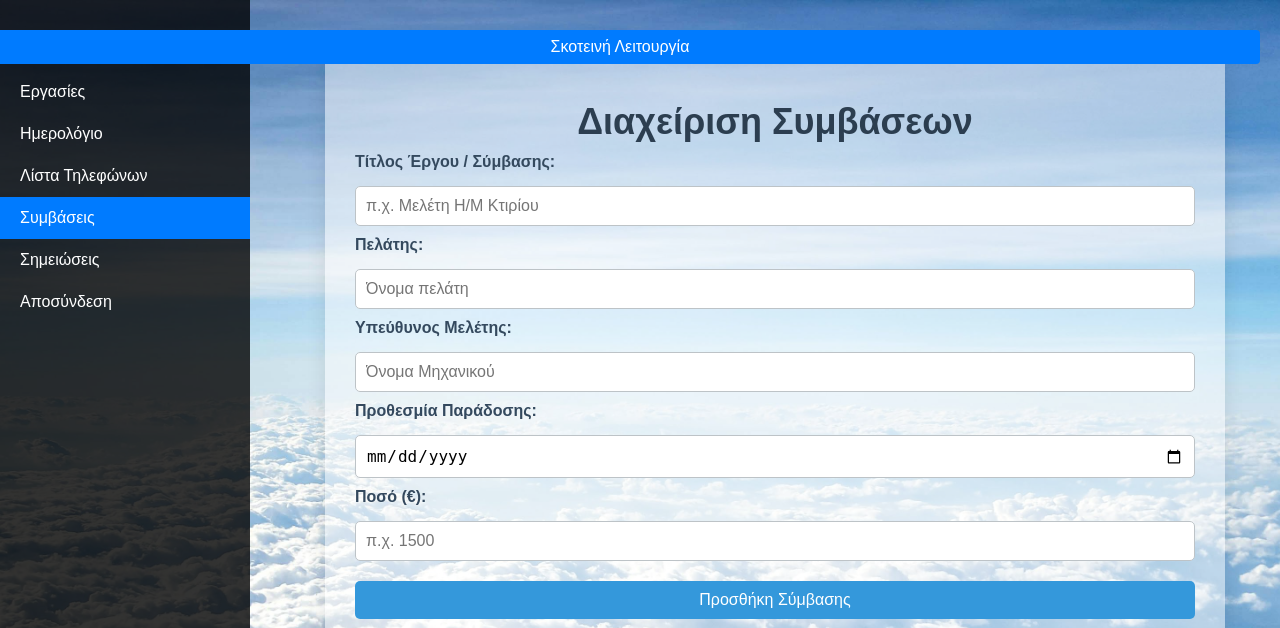
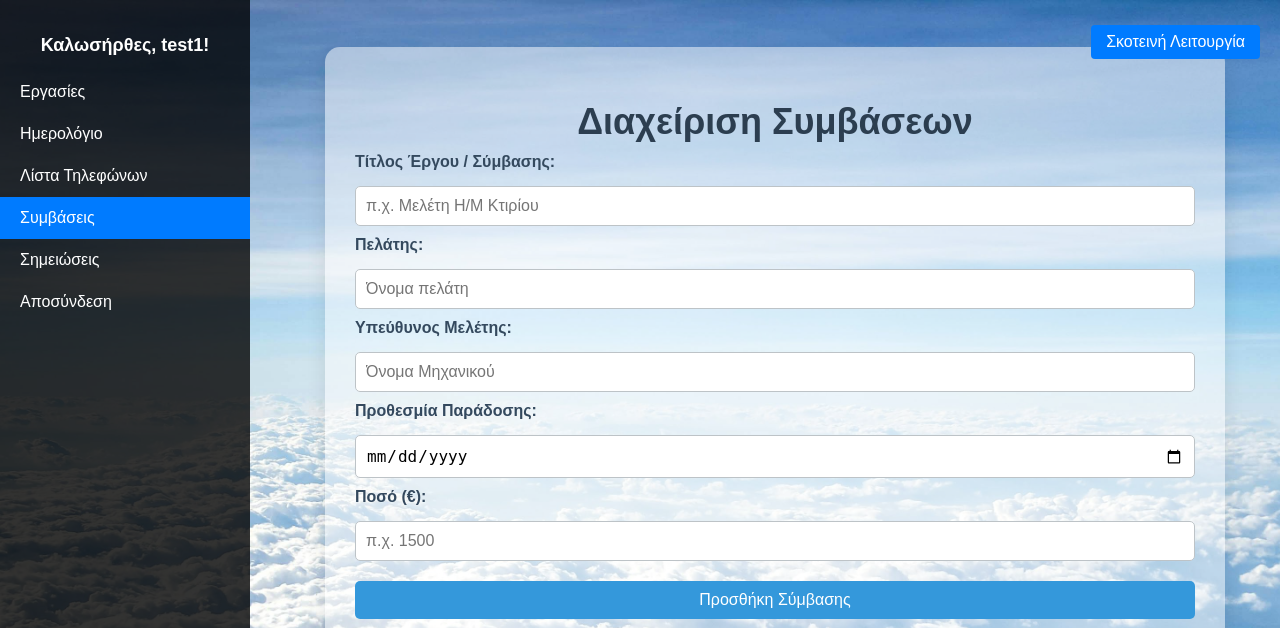
Before and after one commit to GiannisGogas/CRM, a Flask app: page /contracts in a window 1280 px wide. Shown: the top 628 px of the page. Run offline with Flask 3, Linux system fonts and the light colour scheme; a user stored in the database is signed in; data that the repository does not hold is empty.

Commit message:
Force mode toggle button to stay small and top-right

```diff
--- a/templates/contracts.html
+++ b/templates/contracts.html
@@ -51,10 +51,12 @@
             background-color: #007bff;
         }
         .mode-toggle {
-            position: fixed;
-            top: 20px;
-            right: 20px;
-            z-index: 1000;
+            position: fixed !important;
+            top: 15px !important;
+            right: 20px !important;
+            width: auto !important;
+            display: inline-block !important;
+            z-index: 9999 !important;
             padding: 8px 15px;
             background-color: #007bff;
             color: white;
@@ -88,7 +90,7 @@
     </style>
 </head>
 <body class="light-mode">
-    <button class="mode-toggle" onclick="toggleMode()">Σκοτεινή Λειτουργία</button>
+    <button class="mode-toggle" onclick="toggleMode()" style="position: fixed !important; top: 15px !important; right: 20px !important; width: auto !important; display: inline-block !important; z-index: 9999 !important;">Σκοτεινή Λειτουργία</button>
 
     <div class="sidebar">
         <h2>Καλωσήρθες, {{ username }}!</h2>
```
